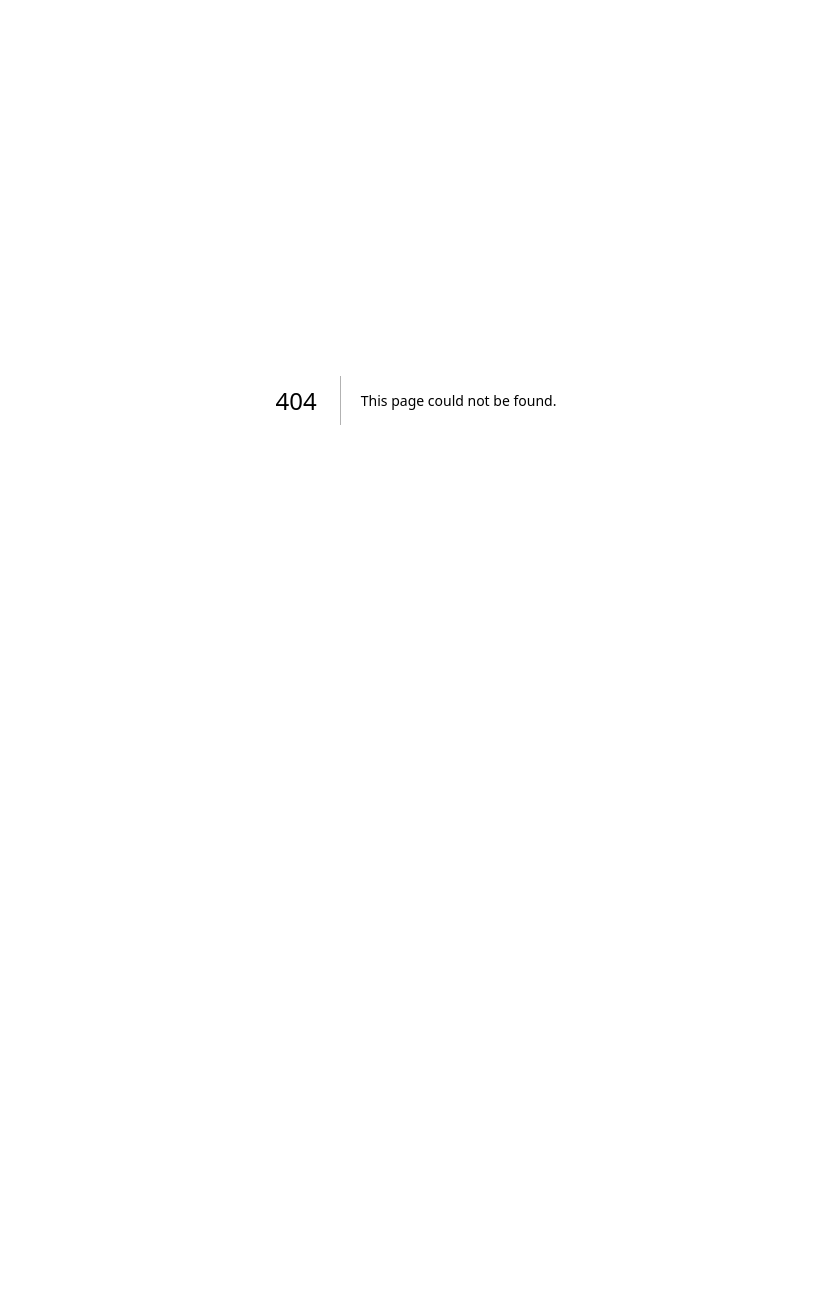
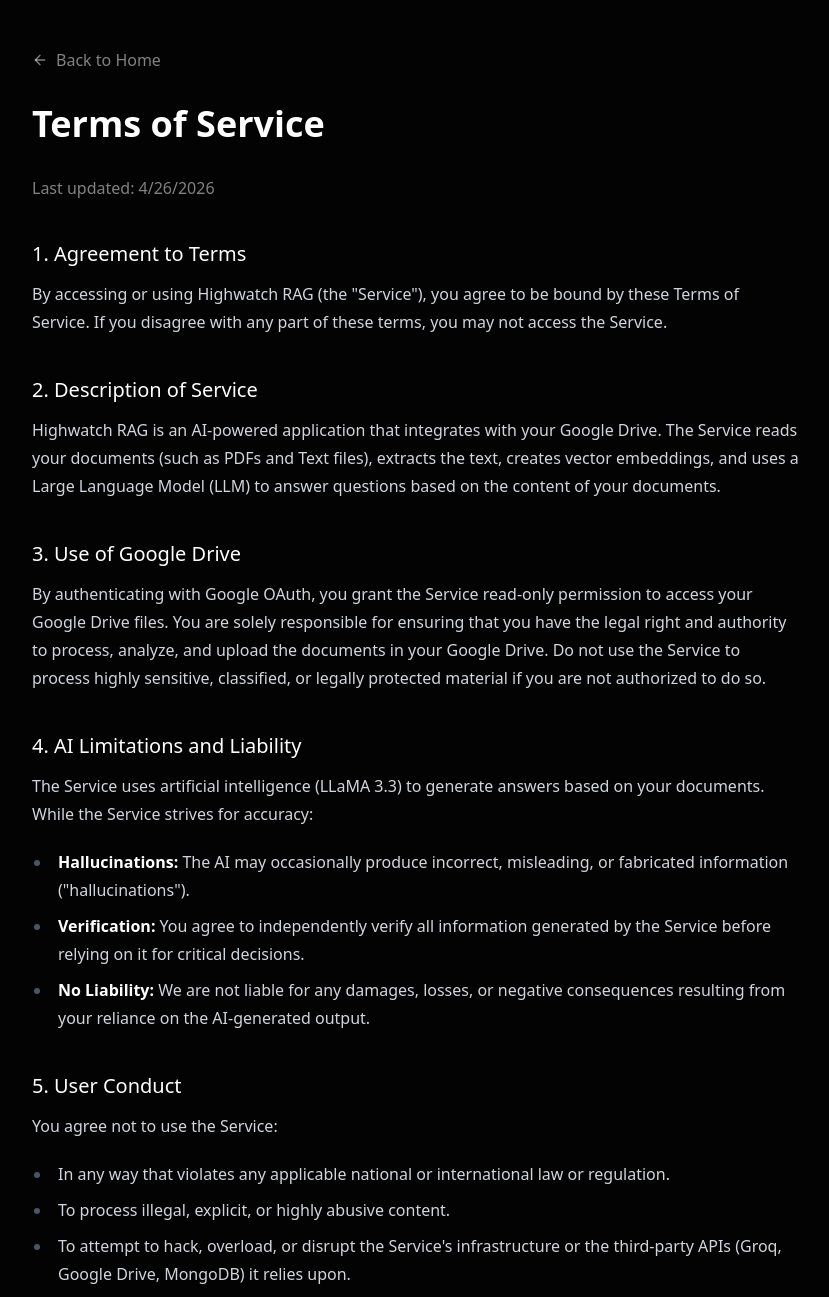
Before and after one commit to ARXNDEV/hiighwatch-rag, a Next.js app in the folder frontend/: page /terms in a window 1280 px wide. Before the commit this address had no page. Shown: the top 1297 px of the page, without its empty margins (224-1053 px from the left). Before the commit the page ends 800 px from the top, so only its background shows below. Built offline with nearby package versions, Linux system fonts and the light colour scheme.

Commit message:
feat: add privacy policy and terms of service pages for google oauth compliance

```diff
--- a/frontend/src/app/page.tsx
+++ b/frontend/src/app/page.tsx
@@ -469,6 +469,16 @@
           </motion.div>
         ))}
       </motion.div>
+
+      {/* Footer with Privacy & Terms */}
+      <div className="absolute bottom-6 left-0 right-0 flex justify-center gap-6 text-xs text-white/30 z-20">
+        <Link href="/privacy" className="hover:text-white/70 transition-colors">
+          Privacy Policy
+        </Link>
+        <Link href="/terms" className="hover:text-white/70 transition-colors">
+          Terms of Service
+        </Link>
+      </div>
     </main>
   );
 }
--- /dev/null
+++ b/frontend/src/app/privacy/page.tsx
@@ -0,0 +1,71 @@
+import Link from "next/link";
+import { ArrowLeft } from "lucide-react";
+
+export default function PrivacyPolicy() {
+  return (
+    <main className="min-h-screen bg-[#030303] text-white/80 font-sans p-6 md:p-12 selection:bg-white selection:text-black">
+      <div className="max-w-3xl mx-auto">
+        <Link href="/" className="inline-flex items-center gap-2 text-white/50 hover:text-white mb-8 transition-colors">
+          <ArrowLeft className="w-4 h-4" />
+          Back to Home
+        </Link>
+
+        <h1 className="text-3xl md:text-4xl font-semibold text-white mb-8">Privacy Policy</h1>
+        <p className="mb-4 text-white/50">Last updated: {new Date().toLocaleDateString()}</p>
+
+        <div className="prose prose-invert prose-white max-w-none space-y-6">
+          <section>
+            <h2 className="text-xl text-white font-medium mb-3">1. Introduction</h2>
+            <p>
+              Welcome to Highwatch RAG ("we," "our," or "us"). We are committed to protecting your privacy. This Privacy Policy explains how your personal information and Google Drive data are collected, used, and protected when you use our application.
+            </p>
+          </section>
+
+          <section>
+            <h2 className="text-xl text-white font-medium mb-3">2. Data We Collect</h2>
+            <p>When you use our service, we request access to your Google account via OAuth. We specifically request read-only access to your Google Drive.</p>
+            <ul className="list-disc pl-5 space-y-2 mt-2">
+              <li><strong>Profile Information:</strong> Your email address and basic profile information to create and manage your account.</li>
+              <li><strong>Google Drive Files:</strong> We access your PDFs, Word Documents, and Text files strictly for the purpose of analyzing them as requested by you.</li>
+            </ul>
+          </section>
+
+          <section>
+            <h2 className="text-xl text-white font-medium mb-3">3. How We Use Your Data</h2>
+            <p>Your data is used exclusively to provide the core functionality of the application:</p>
+            <ul className="list-disc pl-5 space-y-2 mt-2">
+              <li><strong>Vectorization:</strong> We extract text from your synced files and convert them into mathematical vectors (embeddings) to enable semantic search.</li>
+              <li><strong>AI Processing:</strong> When you ask a question, relevant text chunks from your documents are securely sent to our Large Language Model provider (Groq) to generate an answer. Groq does not use your data to train their models.</li>
+            </ul>
+          </section>
+
+          <section>
+            <h2 className="text-xl text-white font-medium mb-3">4. Data Storage and Retention</h2>
+            <p>
+              Your file metadata and chat history are stored securely in a MongoDB database. The vector embeddings of your documents are stored in a local FAISS index.
+              <strong> You have full control over your data.</strong> If you click "Logout & Disconnect" in the application, your local files, OAuth tokens, and session states are immediately deleted from our active server environment.
+            </p>
+          </section>
+
+          <section>
+            <h2 className="text-xl text-white font-medium mb-3">5. Third-Party Sharing</h2>
+            <p>
+              We do not sell, rent, or share your personal data or document contents with unauthorized third parties. The only third-party services that process your data are:
+            </p>
+            <ul className="list-disc pl-5 space-y-2 mt-2">
+              <li><strong>Groq:</strong> Used strictly as an API for AI inference.</li>
+              <li><strong>MongoDB Atlas:</strong> Used strictly for secure cloud database hosting.</li>
+            </ul>
+          </section>
+
+          <section>
+            <h2 className="text-xl text-white font-medium mb-3">6. Google API Services User Data Policy</h2>
+            <p>
+              Highwatch RAG's use and transfer to any other app of information received from Google APIs will adhere to the <a href="https://developers.google.com/terms/api-services-user-data-policy" target="_blank" rel="noopener noreferrer" className="text-blue-400 hover:underline">Google API Services User Data Policy</a>, including the Limited Use requirements.
+            </p>
+          </section>
+        </div>
+      </div>
+    </main>
+  );
+}
--- /dev/null
+++ b/frontend/src/app/terms/page.tsx
@@ -0,0 +1,79 @@
+import Link from "next/link";
+import { ArrowLeft } from "lucide-react";
+
+export default function TermsOfService() {
+  return (
+    <main className="min-h-screen bg-[#030303] text-white/80 font-sans p-6 md:p-12 selection:bg-white selection:text-black">
+      <div className="max-w-3xl mx-auto">
+        <Link href="/" className="inline-flex items-center gap-2 text-white/50 hover:text-white mb-8 transition-colors">
+          <ArrowLeft className="w-4 h-4" />
+          Back to Home
+        </Link>
+
+        <h1 className="text-3xl md:text-4xl font-semibold text-white mb-8">Terms of Service</h1>
+        <p className="mb-4 text-white/50">Last updated: {new Date().toLocaleDateString()}</p>
+
+        <div className="prose prose-invert prose-white max-w-none space-y-6">
+          <section>
+            <h2 className="text-xl text-white font-medium mb-3">1. Agreement to Terms</h2>
+            <p>
+              By accessing or using Highwatch RAG (the "Service"), you agree to be bound by these Terms of Service. If you disagree with any part of these terms, you may not access the Service.
+            </p>
+          </section>
+
+          <section>
+            <h2 className="text-xl text-white font-medium mb-3">2. Description of Service</h2>
+            <p>
+              Highwatch RAG is an AI-powered application that integrates with your Google Drive. The Service reads your documents (such as PDFs and Text files), extracts the text, creates vector embeddings, and uses a Large Language Model (LLM) to answer questions based on the content of your documents.
+            </p>
+          </section>
+
+          <section>
+            <h2 className="text-xl text-white font-medium mb-3">3. Use of Google Drive</h2>
+            <p>
+              By authenticating with Google OAuth, you grant the Service read-only permission to access your Google Drive files. You are solely responsible for ensuring that you have the legal right and authority to process, analyze, and upload the documents in your Google Drive. Do not use the Service to process highly sensitive, classified, or legally protected material if you are not authorized to do so.
+            </p>
+          </section>
+
+          <section>
+            <h2 className="text-xl text-white font-medium mb-3">4. AI Limitations and Liability</h2>
+            <p>
+              The Service uses artificial intelligence (LLaMA 3.3) to generate answers based on your documents. While the Service strives for accuracy:
+            </p>
+            <ul className="list-disc pl-5 space-y-2 mt-2">
+              <li><strong>Hallucinations:</strong> The AI may occasionally produce incorrect, misleading, or fabricated information ("hallucinations").</li>
+              <li><strong>Verification:</strong> You agree to independently verify all information generated by the Service before relying on it for critical decisions.</li>
+              <li><strong>No Liability:</strong> We are not liable for any damages, losses, or negative consequences resulting from your reliance on the AI-generated output.</li>
+            </ul>
+          </section>
+
+          <section>
+            <h2 className="text-xl text-white font-medium mb-3">5. User Conduct</h2>
+            <p>
+              You agree not to use the Service:
+            </p>
+            <ul className="list-disc pl-5 space-y-2 mt-2">
+              <li>In any way that violates any applicable national or international law or regulation.</li>
+              <li>To process illegal, explicit, or highly abusive content.</li>
+              <li>To attempt to hack, overload, or disrupt the Service's infrastructure or the third-party APIs (Groq, Google Drive, MongoDB) it relies upon.</li>
+            </ul>
+          </section>
+
+          <section>
+            <h2 className="text-xl text-white font-medium mb-3">6. Termination</h2>
+            <p>
+              We reserve the right to terminate or suspend your access to the Service immediately, without prior notice or liability, for any reason whatsoever, including without limitation if you breach the Terms.
+            </p>
+          </section>
+
+          <section>
+            <h2 className="text-xl text-white font-medium mb-3">7. Changes to Terms</h2>
+            <p>
+              We reserve the right, at our sole discretion, to modify or replace these Terms at any time. By continuing to access or use our Service after those revisions become effective, you agree to be bound by the revised terms.
+            </p>
+          </section>
+        </div>
+      </div>
+    </main>
+  );
+}
```
